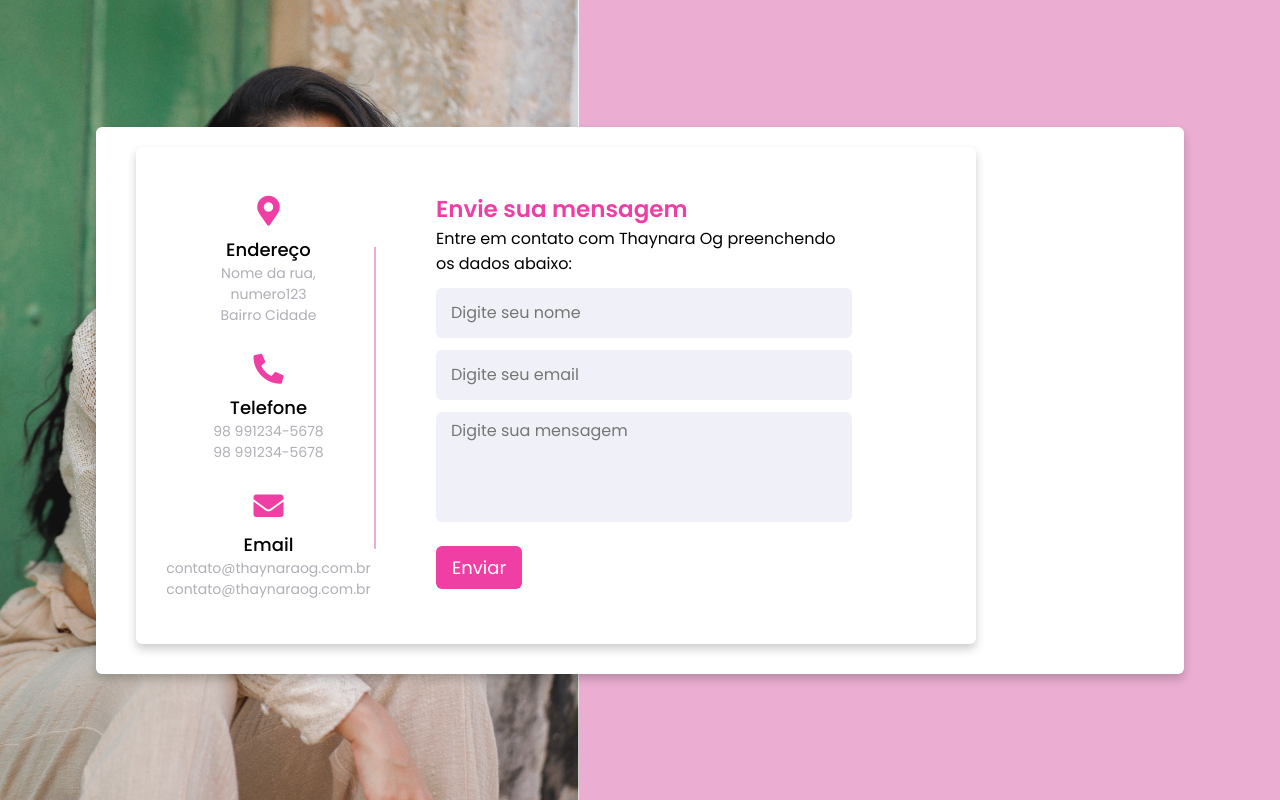
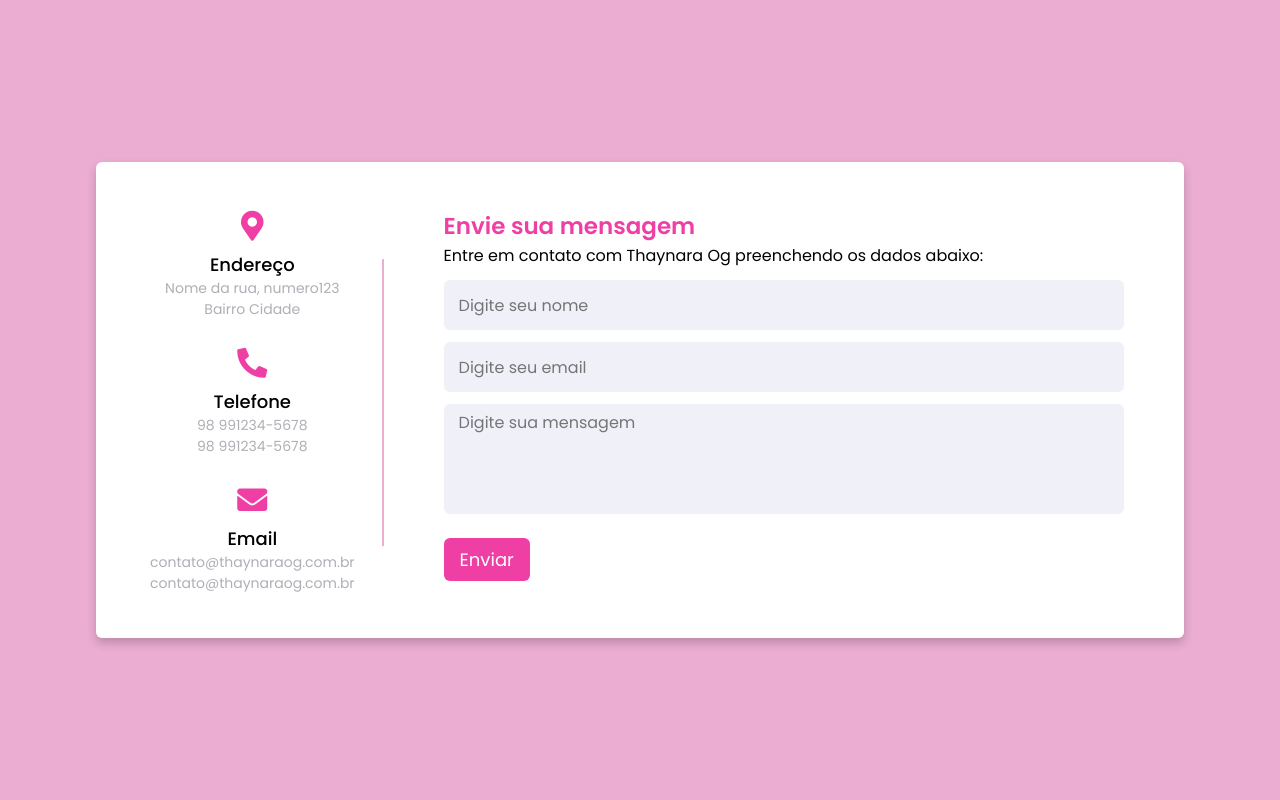
Before and after one commit to DiegoPveras/desafio-formulario, a plain HTML site: page index.html in a window 1280 px wide. Drawn offline with Linux system fonts and the light colour scheme.

Commit message:
editando readme, HTML, CSS

```diff
--- a/index.html
+++ b/index.html
@@ -1,18 +1,17 @@
 <!DOCTYPE html>
 <html lang="en">
-
   <head>
     <meta charset="UTF-8" />
     <meta http-equiv="X-UA-Compatible" content="IE=edge" />
     <meta name="viewport" content="width=device-width, initial-scale=1.0" />
     <link rel="stylesheet" href="style.css" />
-  <link rel="stylesheet" href="https://cdnjs.cloudflare.com/ajax/libs/font-awesome/5.15.2/css/all.min.css" />
+    <link
+      rel="stylesheet"
+      href="https://cdnjs.cloudflare.com/ajax/libs/font-awesome/5.15.2/css/all.min.css"
+    />
     <title>Formulario de Contato</title>
   </head>
-
   <body>
-  <main class="container">
-  <div class="Bloco-1">
     <div class="container">
       <div class="content">
         <div class="left-side">
@@ -35,7 +34,6 @@
             <div class="text-two">contato@thaynaraog.com.br</div>
           </div>
         </div>
-        <div class="Bloco-2">
         <div class="right-side">
           <div class="topic-text">Envie sua mensagem</div>
           <p>
@@ -46,7 +44,7 @@
               <input type="text" placeholder="Digite seu nome" id="nome" />
             </div>
             <div class="input-box">
-                <input type="text" placeholder="Digite seu email" id="email" />
+              <input type="text" placeholder="Digite seu email" id="email"/>
             </div>
             <div class="input-box message-box">
               <textarea placeholder="Digite sua mensagem" id="mensagem"></textarea>
@@ -54,7 +52,9 @@
             <div class="button">
               <input type="button" value="Enviar" onclick="enviar()" />
             </div>
+          </form>
+        </div>
+    </div>
     <script type="text/javascript" src="backend/index.js"></script>
   </body>
-
 </html>
--- a/style.css
+++ b/style.css
@@ -13,10 +13,7 @@ body{
   display: flex;
   align-items: center;
   justify-content: center;
-  background-image: url(img/contato-foto.jpg);
-  background-repeat: no-repeat;
 }
-
 .container{
   width: 85%;
   background: #fff;
```
Lines whose indentation alone changed are shown as unchanged.
